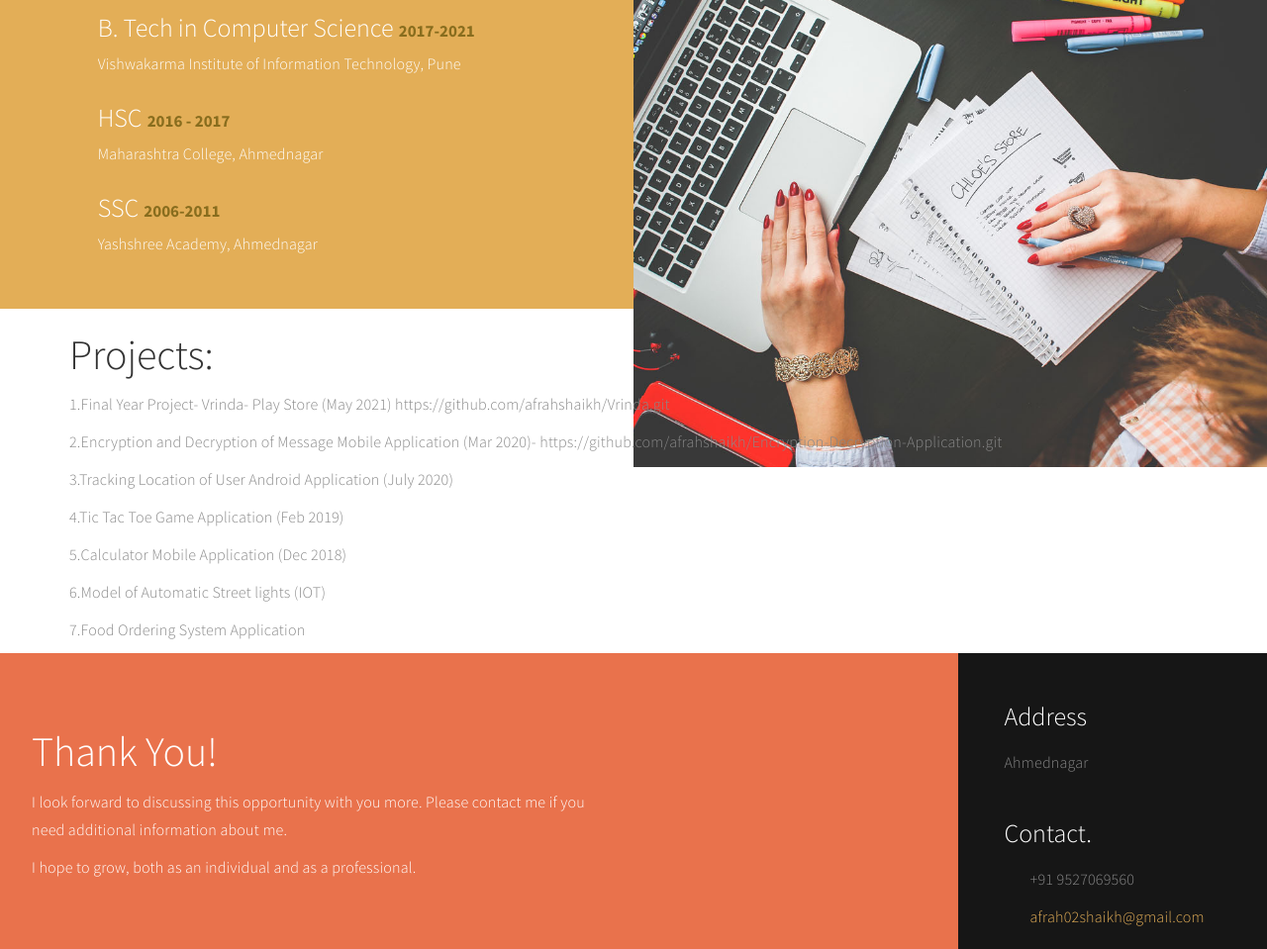
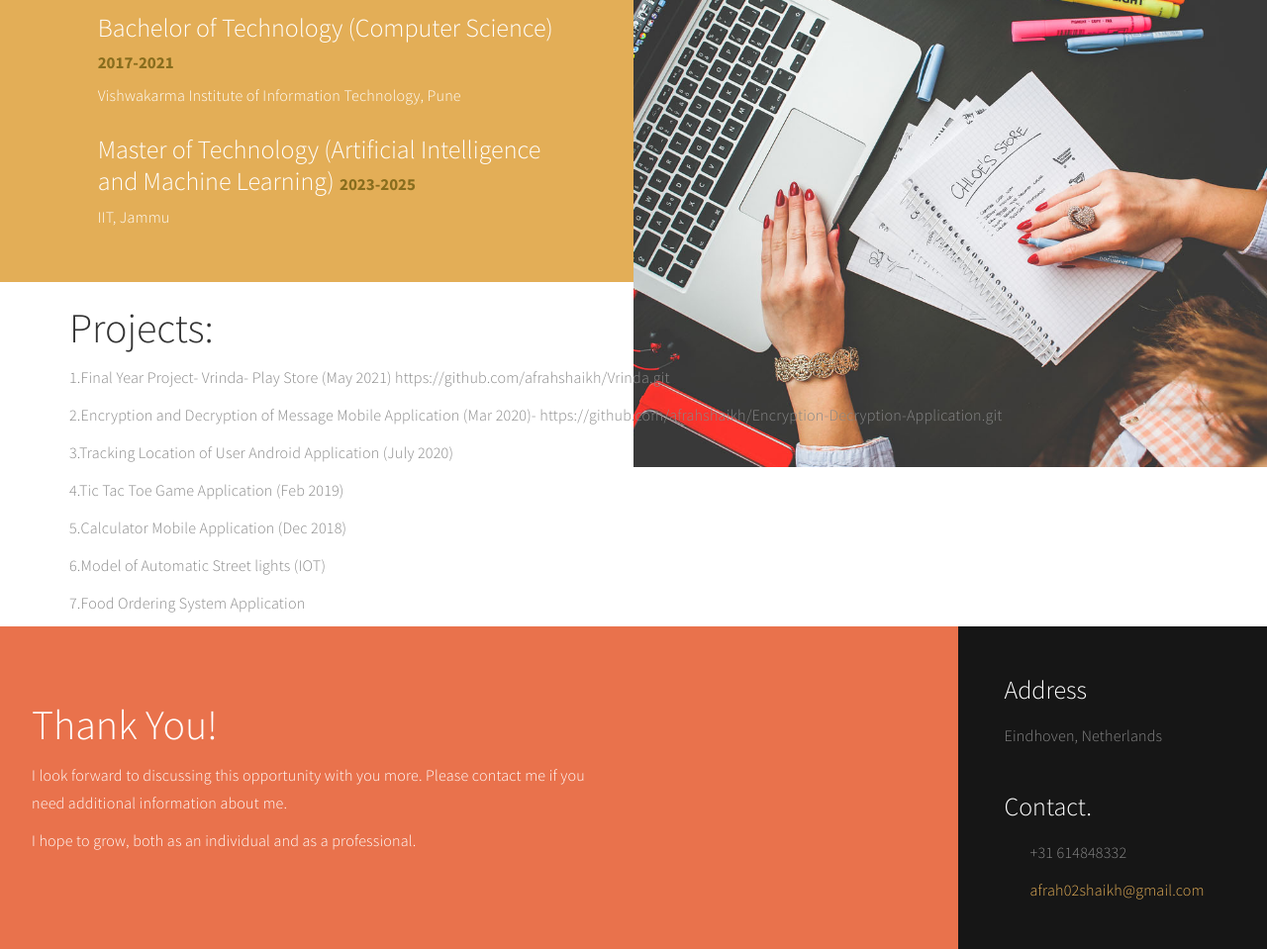
Before and after one commit to afrahshaikh/Portfolio, a plain HTML site: page index.html in a window 1280 px wide. Shown: the part 2166-3125 px from the top of the page at 99% size. Drawn offline with nearby package versions, Linux system fonts and the light colour scheme; files whose address does not match are found by name.

Commit message:
Update index.html

```diff
--- a/index.html
+++ b/index.html
@@ -126,7 +126,7 @@ http://www.templatemo.com/tm-498-stimulus
                     <div class="skill-thumb">
                          <div class="wow fadeInUp section-title color-white" data-wow-delay="1.2s">
                               <h1>My Skills</h1>
-                              <p class="color-white">C C++ Java Flutter Xamarin MySQL Python (Beginner) CSS Data Structure HTML</p>
+                              <p class="color-white">C C++ Java Flutter MySQL Python (Beginner) CSS Data Structure HTML</p>
                          </div>
 
                          <div class=" wow fadeInUp skills-thumb" data-wow-delay="1.6s">
@@ -269,29 +269,21 @@ Outlook</p>
                                    <i class="fa fa-laptop"></i>
                               </div>
                               <div class="media-body">
-                                   <h3 class="media-heading">B. Tech in Computer Science <small>2017-2021</small></h3>
+                                   <h3 class="media-heading">Bachelor of Technology (Computer Science) <small>2017-2021</small></h3>
                                    <p class="color-white">Vishwakarma Institute of Information Technology, Pune </p>
                               </div>
                          </div>
-
-                         <div class="wow fadeInUp color-white media" data-wow-delay="1.6s">
+			<div class="wow fadeInUp color-white media" data-wow-delay="1.2s">
                               <div class="media-object media-left">
                                    <i class="fa fa-laptop"></i>
                               </div>
                               <div class="media-body">
-                                   <h3 class="media-heading">HSC <small>2016 - 2017</small></h3>
-                                   <p class="color-white">Maharashtra College, Ahmednagar</p>
+                                   <h3 class="media-heading">Master of Technology (Artificial Intelligence and Machine Learning) <small>2023-2025</small></h3>
+                                   <p class="color-white">IIT, Jammu </p>
                               </div>
                          </div>
-<div class="wow fadeInUp color-white media" data-wow-delay="1.2s">
-                              <div class="media-object media-left">
-                                   <i class="fa fa-laptop"></i>
-                              </div>
-                              <div class="media-body">
-                                   <h3 class="media-heading">SSC <small>2006-2011</small></h3>
-                                   <p class="color-white"> Yashshree Academy, Ahmednagar </p>
-                              </div>
-                         </div>
+
+
 
                     </div>
                </div>
@@ -360,12 +352,12 @@ https://github.com/afrahshaikh/Encryption-Decryption-Application.git</p>
                     <div class="contact-thumb">
                          <div class="wow fadeInUp contact-info" data-wow-delay="0.6s">
                               <h3 class="color-white">Address</h3>
-                              <p>Ahmednagar</p>
+                              <p>Eindhoven, Netherlands</p>
                          </div>
 
                          <div class="wow fadeInUp contact-info" data-wow-delay="0.8s">
                               <h3 class="color-white">Contact.</h3>
-                              <p><i class="fa fa-phone"></i> +91 9527069560</p>
+                              <p><i class="fa fa-phone"></i> +31 614848332</p>
                               <p><i class="fa fa-envelope-o"></i> <a href="afrah02shaikh@gmail.com">afrah02shaikh@gmail.com</a></p>
 
                          </div>
```
